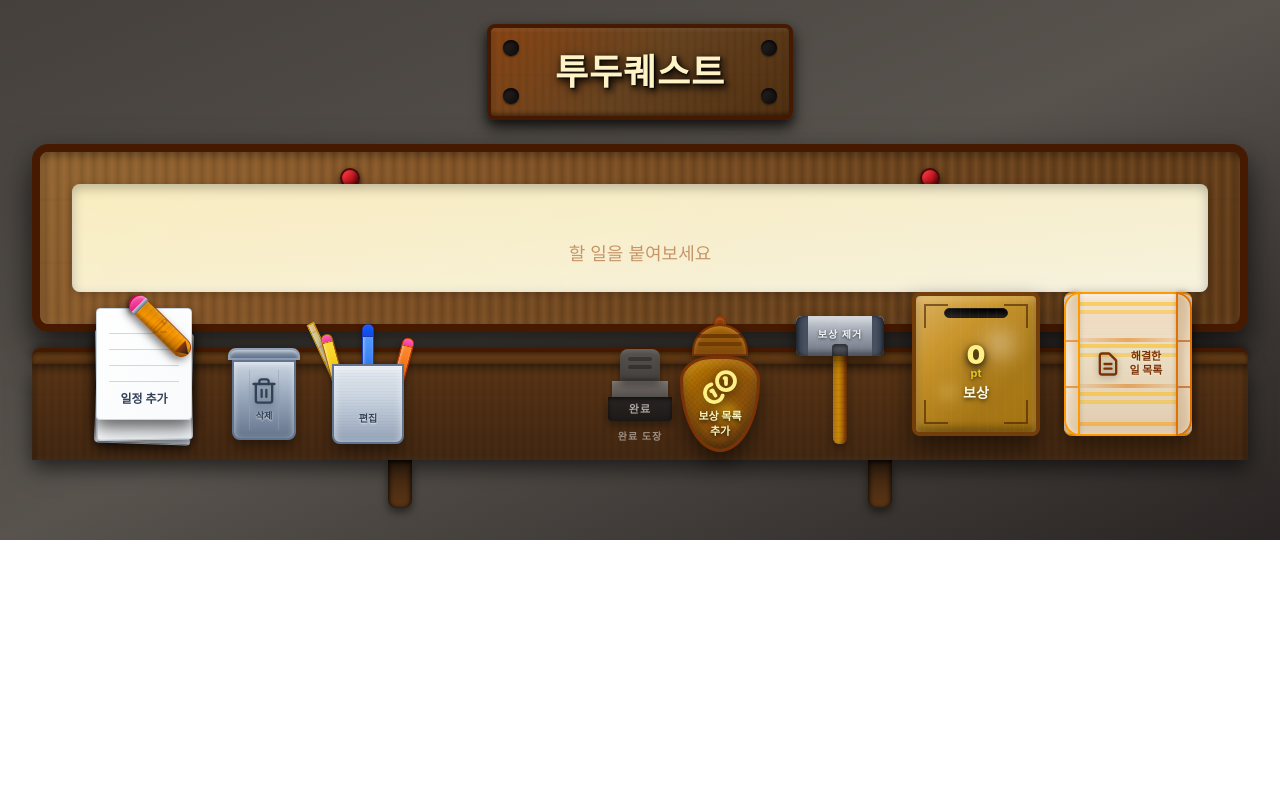
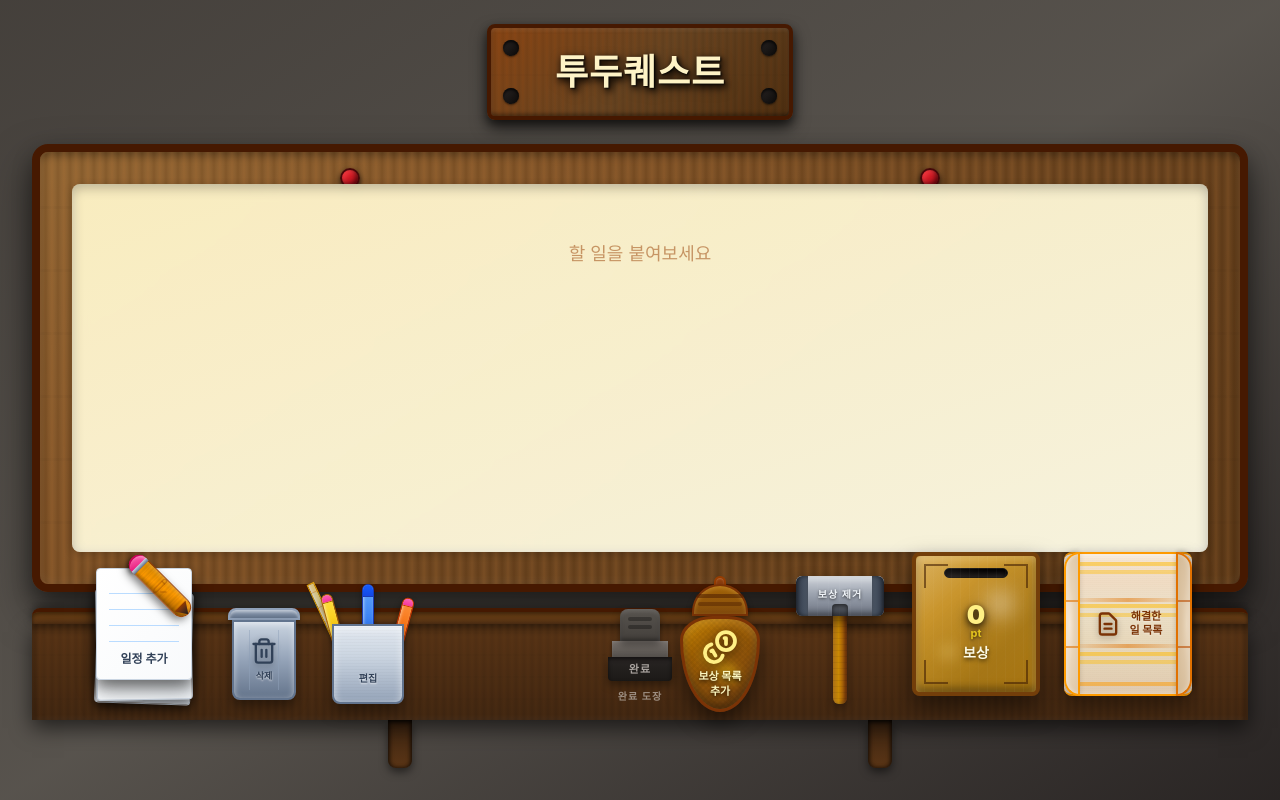
Before and after one commit to eueuehshsj/LIFERPG, a React (Vite) app: page / in a window 1280 px wide. Built offline with nearby package versions, Linux system fonts and the light colour scheme.

Commit message:
fix: html/body/#root에 height 100% 추가로 전체화면 레이아웃 수정 (close #47)
Co-Authored-By: Claude Sonnet 4.6 <noreply@anthropic.com>

```diff
--- a/src/styles/theme.css
+++ b/src/styles/theme.css
@@ -124,6 +124,15 @@
     @apply border-border outline-ring/50;
   }
 
+  html,
+  body {
+    height: 100%;
+  }
+
+  #root {
+    height: 100%;
+  }
+
   body {
     @apply bg-background text-foreground;
   }
```
